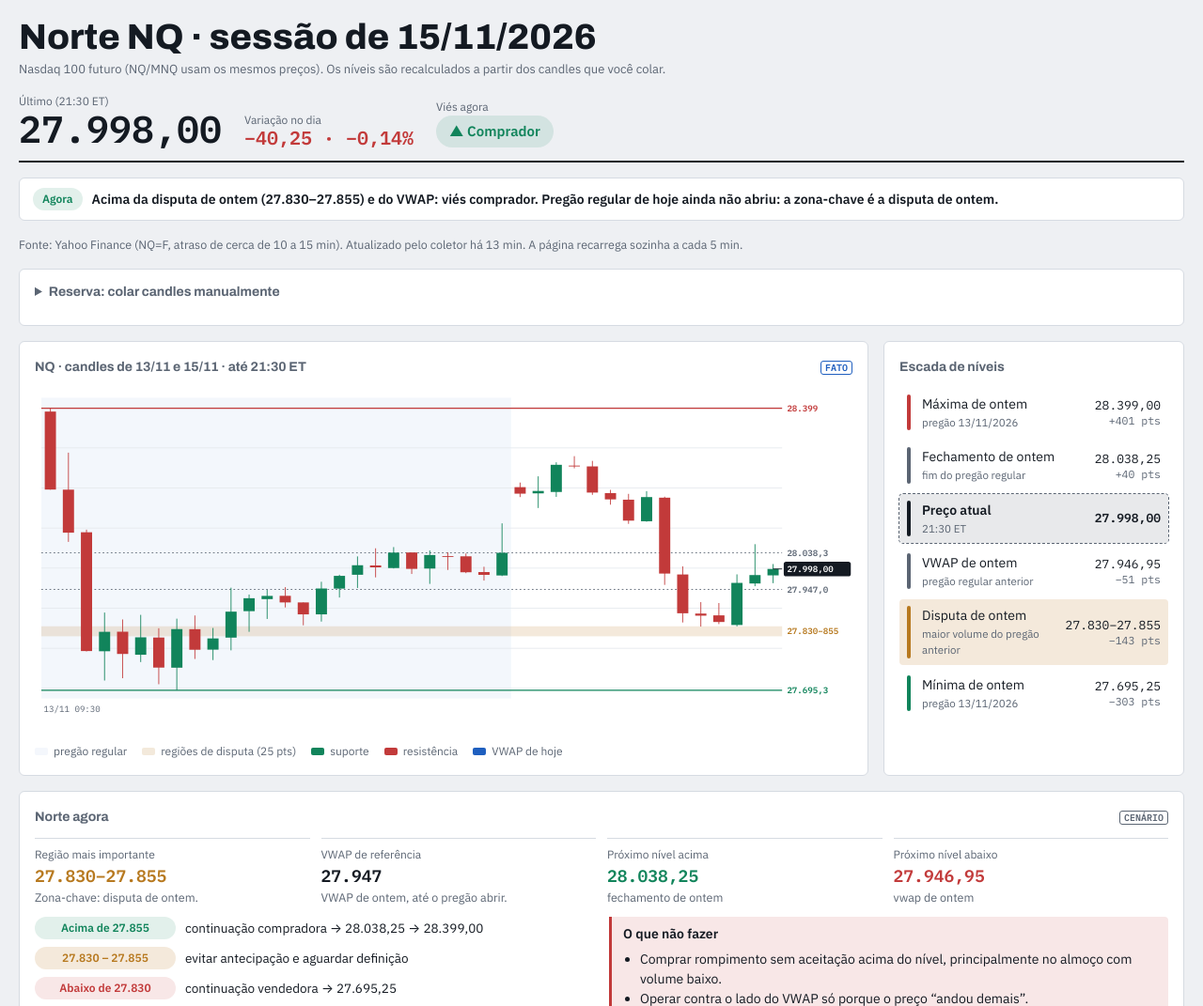
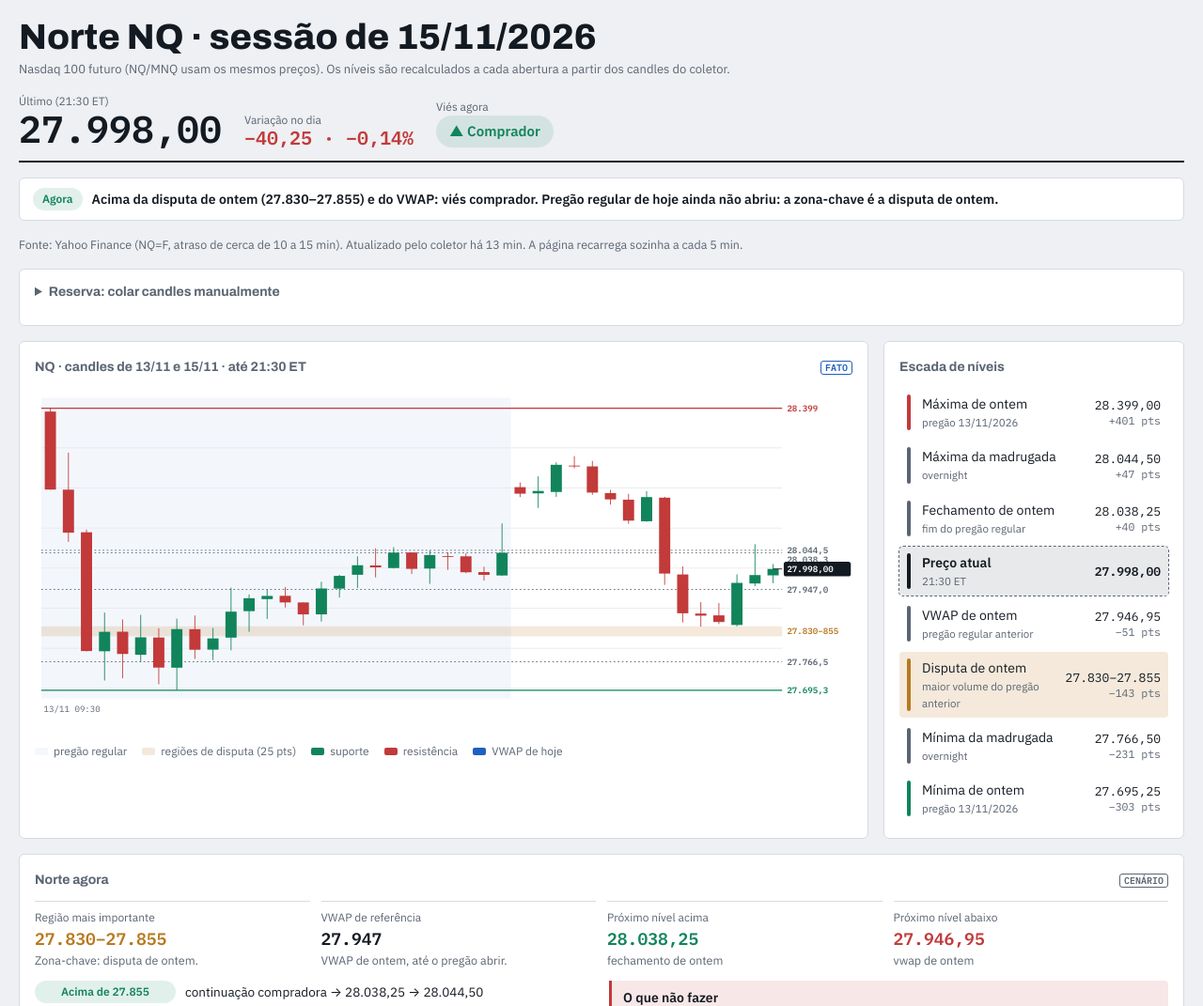
Before and after one commit to TheslyKaique/NortNQ, a plain HTML site: page index.html in a window 1280 px wide. Shown: the top 1071 px of the page at 94% size. Drawn offline with Linux system fonts and the light colour scheme.

Commit message:
Add files via upload

```diff
--- a/index.html
+++ b/index.html
@@ -62,7 +62,7 @@ summary{cursor:pointer;font:700 14px var(--fd);color:var(--muted)}
 .foot{font-size:12px;color:var(--muted)}
 </style></head><body>
 <div class="wrap">
-<header class="top"><div><h1 id="ht">Norte NQ</h1><div class="sub">Nasdaq 100 futuro (NQ/MNQ usam os mesmos preços). Os níveis são recalculados a partir dos candles que você colar.</div></div>
+<header class="top"><div><h1 id="ht">Norte NQ</h1><div class="sub">Nasdaq 100 futuro (NQ/MNQ usam os mesmos preços). Os níveis são recalculados a cada abertura a partir dos candles do coletor.</div></div>
 <div class="q"><div><div class="lbl" id="qt">Último</div><div class="px" id="qp">—</div></div><div><div class="lbl">Variação no dia</div><div class="px" style="font-size:20px" id="qc">—</div></div><div><div class="lbl">Viés agora</div><span class="chip bias" id="qb">—</span></div></div></header>
 <div class="status" id="status"></div>
 
@@ -124,9 +124,10 @@ function render(bars,bad){
  const days=[...new Set(bars.map(b=>b.d))];
  if(days.length<2){$('perr').className='msg err';$('perr').textContent='Faltam dados: preciso de candles de pelo menos dois dias.';return false}
  $('perr').className='msg';$('perr').textContent=bars.length+' candles lidos'+(bad?' · '+bad+' linha(s) ignorada(s)':'')+'.';
- const cur=days[days.length-1],prv=days[days.length-2],BC=bars.filter(b=>b.d===cur),BP=bars.filter(b=>b.d===prv);
- const PR=BP.filter(isR),CR=BC.filter(isR),ON=BC.filter(b=>!isR(b)&&b.m<570);
- if(!PR.length){$('perr').className='msg err';$('perr').textContent='O dia anterior não tem candles do pregão regular (09:30–16:00 ET).';return false}
+ const cur=days[days.length-1],prv=days.slice(0,-1).reverse().find(d=>bars.some(b=>b.d===d&&isR(b)));
+ if(!prv){$('perr').className='msg err';$('perr').textContent='Não achei um pregão regular anterior (09:30–16:00 ET) nos dados.';return false}
+ const BC=bars.filter(b=>b.d===cur),BP=bars.filter(b=>b.d===prv);
+ const PR=BP.filter(isR),CR=BC.filter(isR),ON=bars.filter(b=>(b.d===prv&&b.m>=960)||(b.d>prv&&b.d<cur)||(b.d===cur&&b.m<570));
  const last=bars[bars.length-1],P=last.c,pre=!CR.length;
  const p={o:PR[0].o,c:PR[PR.length-1].c,h:Math.max(...PR.map(b=>b.h)),l:Math.min(...PR.map(b=>b.l)),v:PR.reduce((s,b)=>s+b.v,0),vw:vwap(PR),z:zone25(PR)};
  p.amp=p.h-p.l;p.chg=p.c-p.o;p.pos=Math.round((p.c-p.l)/p.amp*100);
@@ -195,7 +196,7 @@ function render(bars,bad){
  $('ladder').innerHTML=items.map(l=>{if(l.now)return'<div class="lv now"><span class="bar" style="background:var(--ink)"></span><span><b>Preço atual</b><small>'+hm(last.m)+' ET</small></span><span class="pv"><b>'+fmt(P,2)+'</b></span></div>';
   const dist=l.p!=null?l.p-P:(l.lo>P?l.lo-P:(l.hi<P?l.hi-P:0)),val=l.p!=null?fmt(l.p,2):fmt(l.lo)+'–'+fmt(l.hi);
   return'<div class="lv'+(l.kind==='zone'?' zone':'')+'"><span class="bar" style="background:'+COLOR[l.kind]+'"></span><span>'+l.name+'<small>'+l.note+'</small></span><span class="pv">'+val+'<small>'+(dist===0?'dentro':(dist>0?'+':'−')+fmt(Math.abs(Math.round(dist)))+' pts')+'</small></span></div>'}).join('');
- drawChart(bars.filter(b=>b.d===cur||(b.d===prv&&isR(b))),lv,P,t);
+ drawChart(bars.filter(b=>b.d>prv||(b.d===prv&&isR(b))),lv,P,t);
  return true}
 
 function drawChart(B,lv,P,t){
```
